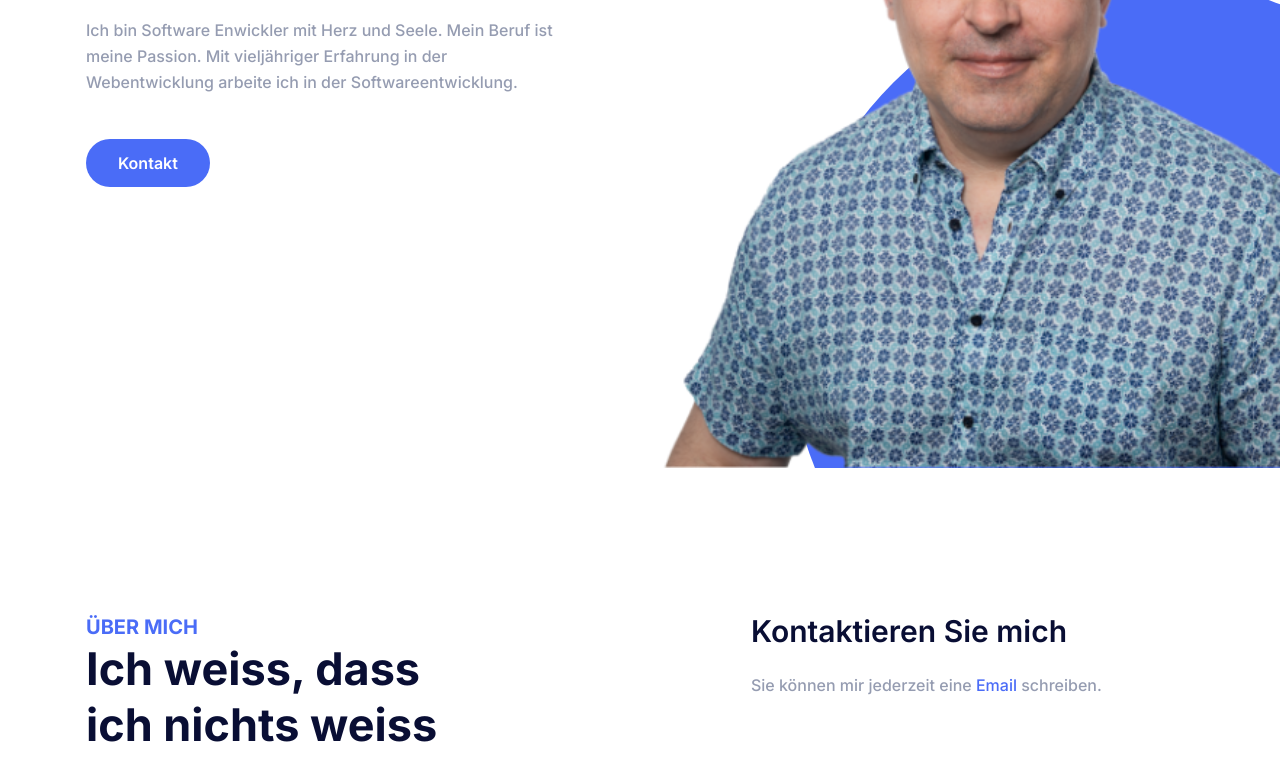
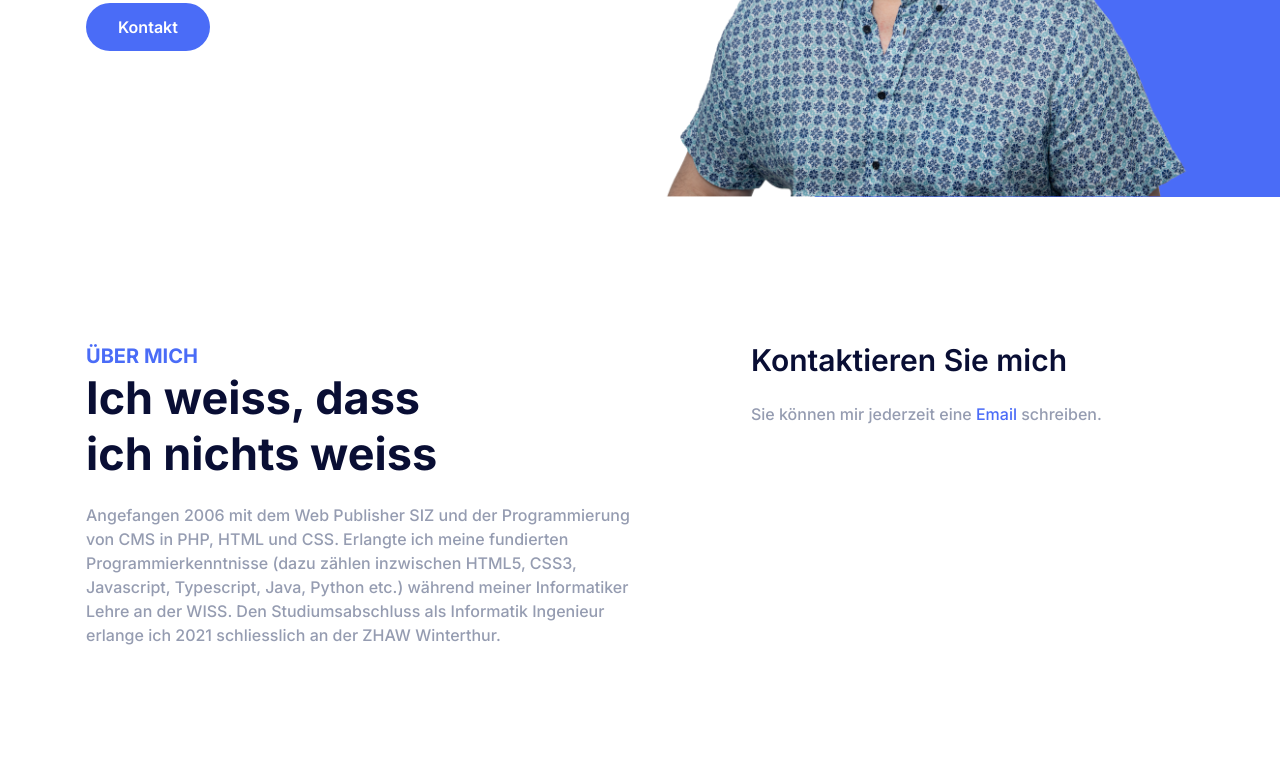
Before and after one commit to peterruler/peterruler.github.io, a plain HTML site: page index.html in a window 1280 px wide. Shown: the part 503-1268 px from the top of the page. Drawn offline with Linux system fonts and the light colour scheme.

Commit message:
fresh update

```diff
--- a/index.html
+++ b/index.html
@@ -17,7 +17,7 @@
         overflow-x:hidden;
       }
       #home img {
-        min-width:768px;
+        min-width:481px;
       }
     </style>
   <link rel="icon" href="favicon.ico"><link href="style.css" rel="stylesheet"></head>
```
